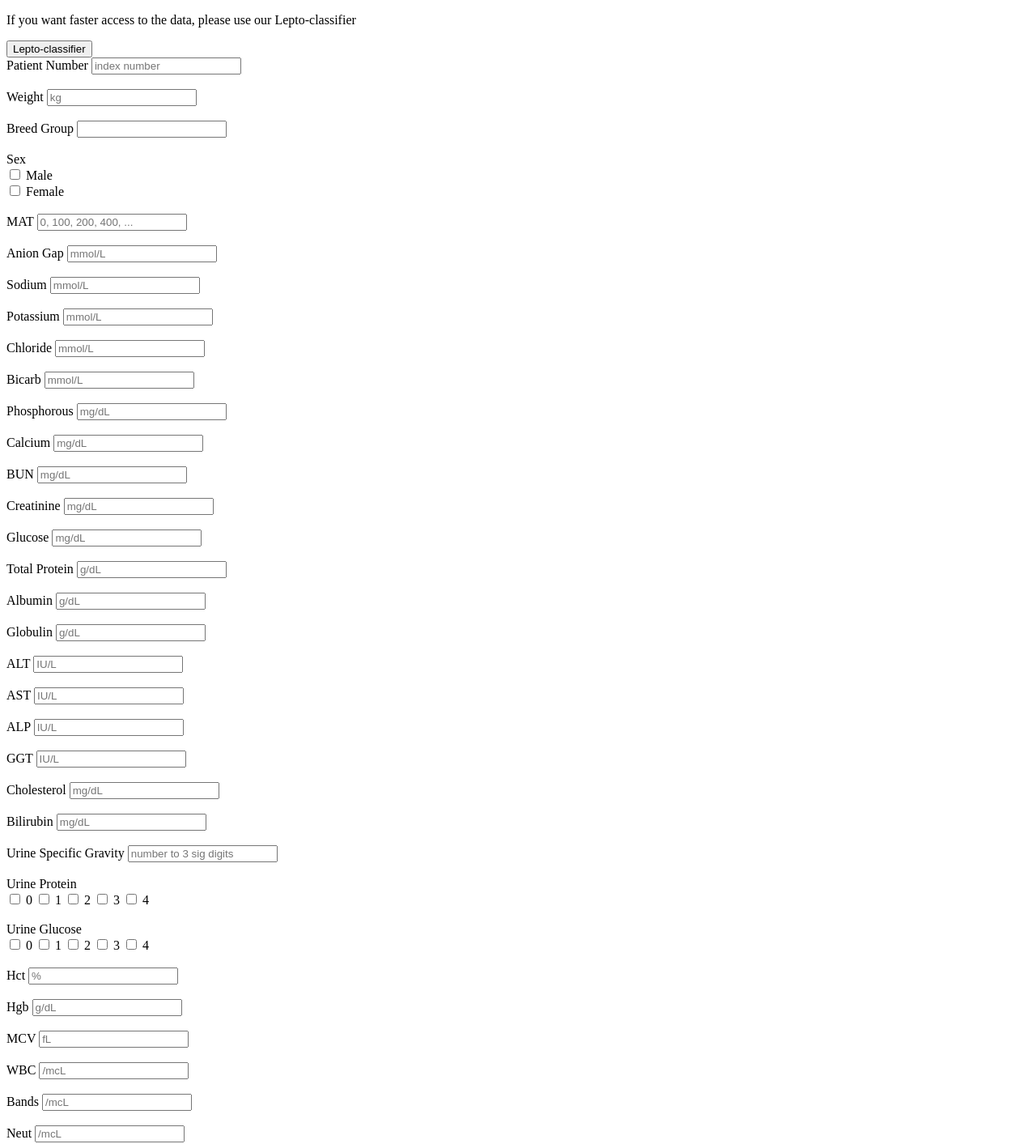
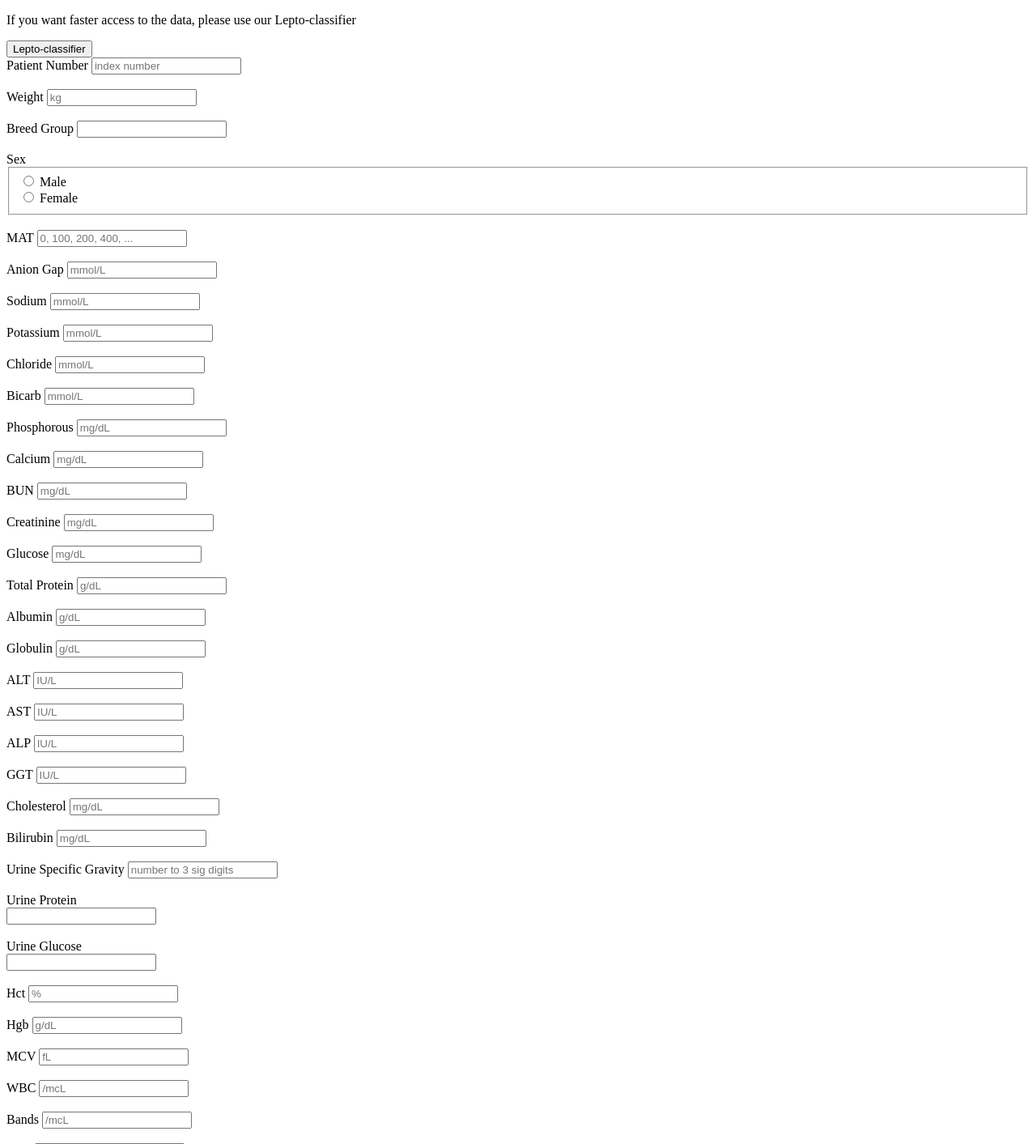
Before and after one commit to Camerooooon/lepto-classifier-frontend, a Flask app: page / in a window 1280 px wide. Shown: the part 106-1519 px from the top of the page at 81% size. Run offline with Flask 2, Linux system fonts and the light colour scheme.

Commit message:
Manually merge in old fix

```diff
--- a/templates/index.html
+++ b/templates/index.html
@@ -41,10 +41,12 @@
 				<input type="text" name="Breed Group" accept="Toy, Herding, Hound, Mix, Non-Sporting, Sporting, Terrier, Working, Foundation Stock Service">
 				<br><br>
 				<label>Sex</label><br>
-				<input type="checkbox" name="Sex" value="0">
-				<label for="male"> Male</label><br>
-				<input type="checkbox" name="Sex" value="1">
-				<label for="female"> Female</label><br>
+				<fieldset>
+					<input type="radio" name="Sex" value="0">
+					<label for="male"> Male</label><br>
+					<input type="radio" name="Sex" value="1">
+					<label for="female"> Female</label><br>
+				</fieldset>
 				<br>
 				<label for="MAT">MAT</label>
 				<input type="number" name="MAT" placeholder="0, 100, 200, 400, ...">
@@ -53,7 +55,7 @@
 				<input type="number" name="Anion Gap" placeholder="mmol/L">
 				<br><br>
 				<label for="sodium">Sodium</label>
-				<input type="number" name="sodium" placeholder="mmol/L">
+				<input type="number" name="Sodium" placeholder="mmol/L">
 				<br><br>
 				<label for="Potassium">Potassium</label>
 				<input type="number" name="Potassium" placeholder="mmol/L">
@@ -65,7 +67,7 @@
 				<input type="number" name="Bicarb" placeholder="mmol/L">
 				<br><br>
 				<label for="Phosphorous">Phosphorous</label>
-				<input type="number" name="Phosphorous" placeholder="mg/dL">
+				<input type="number" name="Phosphorus" placeholder="mg/dL">
 				<br><br>
 				<label for="Calcium">Calcium</label>
 				<input type="number" name="Calcium" placeholder="mg/dL">
@@ -112,6 +114,22 @@
 				<input type="text" name="Urine Specific Gravity" placeholder="number to 3 sig digits">
 				<br><br>
 				<label>Urine Protein</label><br>
+				<input type="number" name="Urine Protein">
+				<!-- <input type="checkbox" name="up" value="0">
+				<label for="0"> 0</label><span class="tab"></span>
+				<input type="checkbox" name="up" value="1">
+				<label for="1"> 1</label><span class="tab"></span>
+				<input type="checkbox" name="up" value="2">
+				<label for="2"> 2</label><span class="tab"></span>
+				<input type="checkbox" name="up" value="3">
+				<label for="3"> 3</label><span class="tab"></span>
+				<input type="checkbox" name="up" value="4">
+				<label for="4"> 4</label>
+				-->
+				<br><br>
+				<label>Urine Glucose</label><br>
+				<input type="number" name="Urine Glucose">
+				<!--
 				<input type="checkbox" name="up" value="0">
 				<label for="0"> 0</label><span class="tab"></span>
 				<input type="checkbox" name="up" value="1">
@@ -122,18 +140,7 @@
 				<label for="3"> 3</label><span class="tab"></span>
 				<input type="checkbox" name="up" value="4">
 				<label for="4"> 4</label>
-				<br><br>
-				<label>Urine Glucose</label><br>
-				<input type="checkbox" name="up" value="0">
-				<label for="0"> 0</label><span class="tab"></span>
-				<input type="checkbox" name="up" value="1">
-				<label for="1"> 1</label><span class="tab"></span>
-				<input type="checkbox" name="up" value="2">
-				<label for="2"> 2</label><span class="tab"></span>
-				<input type="checkbox" name="up" value="3">
-				<label for="3"> 3</label><span class="tab"></span>
-				<input type="checkbox" name="up" value="4">
-				<label for="4"> 4</label>
+				-->
 				<br><br>
 				<label for="Hct">Hct</label>
 				<input type="number" name="Hct" placeholder="%">
```
